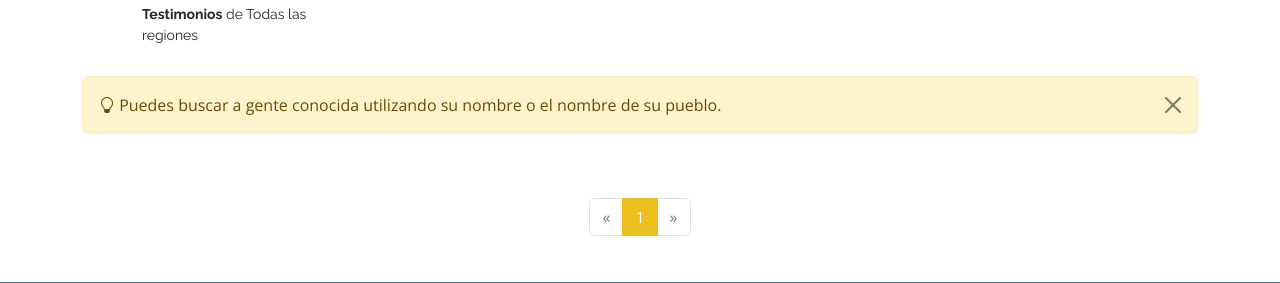
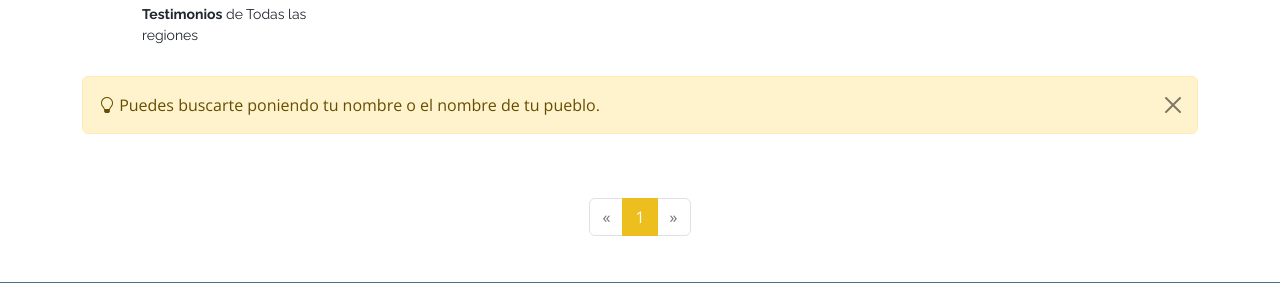
Before and after one commit to ribaguifi/canalroya, a Django app: page /la-voz-de-la-montana/ in a window 1280 px wide. Shown: the part 1101-1384 px from the top of the page. Run offline with Django 4.2, Linux system fonts and the light colour scheme; data that the repository does not hold is empty; some libraries are stand-ins or nearby versions; some web fonts are replaced.

Commit message:
Update search instructions

```diff
--- a/canalroya/templates/canalroya/testimonial_list.html
+++ b/canalroya/templates/canalroya/testimonial_list.html
@@ -196,7 +196,7 @@
 
     <div class="alert alert-warning alert-dismissible fade show mt-3 mt-lg-0" role="alert">
       <i class="bi bi-lightbulb"></i>
-      Puedes buscar a gente conocida utilizando su nombre o el nombre de su pueblo.
+      Puedes buscarte poniendo tu nombre o el nombre de tu pueblo.
       <button type="button" class="btn-close" data-bs-dismiss="alert" aria-label="Cerrar"></button>
     </div>
 
```
